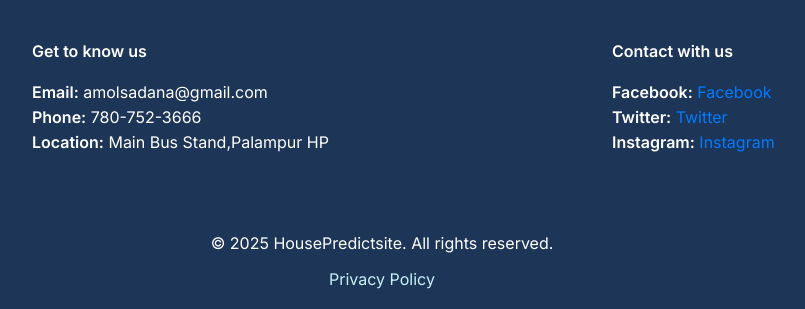
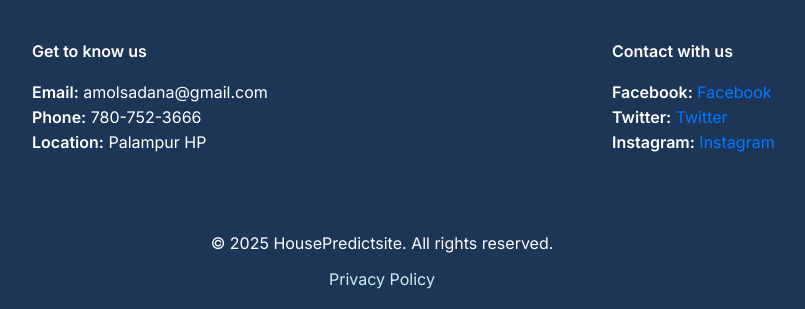
Before and after one commit to AmolSadana012/house_price_prediction, a Flask app: page /home in a window 1280 px wide. Shown: the part 1761-2070 px from the top of the page, without its empty margins (258-1063 px from the left). Run offline with Flask 3, Linux system fonts and the light colour scheme; the visitor is signed in with stand-in values (Sample User, id 1); parts of the project's set-up code (start-up, migrations or seed data) failed here and were passed over.

Commit message:
version 2

```diff
--- a/templates/index.html
+++ b/templates/index.html
@@ -131,7 +131,7 @@
             <h4>Get to know us</h4>
             <p><strong>Email:</strong> amolsadana@gmail.com</p>
             <p><strong>Phone:</strong> 780-752-3666</p>
-            <p><strong>Location:</strong> Main Bus Stand,Palampur HP</p>
+            <p><strong>Location:</strong> Palampur HP</p>
         </div>
         <div class="footer-contact2">
             <h4>Contact with us</h4>
```
